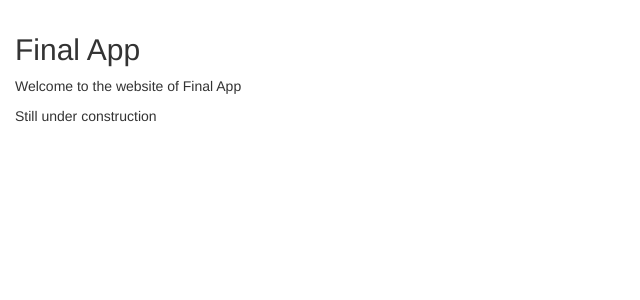
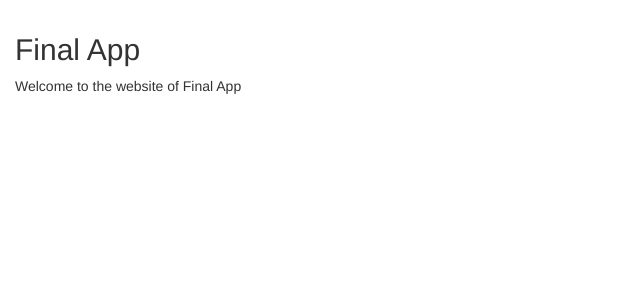
Before and after one commit to hvncodes/KeepUpToDateProject, a Django app: page /finalapp/ in a window 1280 px wide. Shown: the part 254-554 px from the top of the page, without its empty margins (0-640 px from the left). Run offline with Django 3.2, Linux system fonts and the light colour scheme; some libraries are stand-ins or nearby versions.

Commit message:
Update index.html

```diff
--- a/finalproject/finalapp/templates/finalapp/index.html
+++ b/finalproject/finalapp/templates/finalapp/index.html
@@ -1,7 +1,5 @@
 {% extends 'base.html' %}
 {% block content %}
-<!-- This is a comment -->
 <h2>Final App</h2>
 <p>Welcome to the website of Final App</p>
-<p>Still under construction</p>
 {% endblock %}
```
